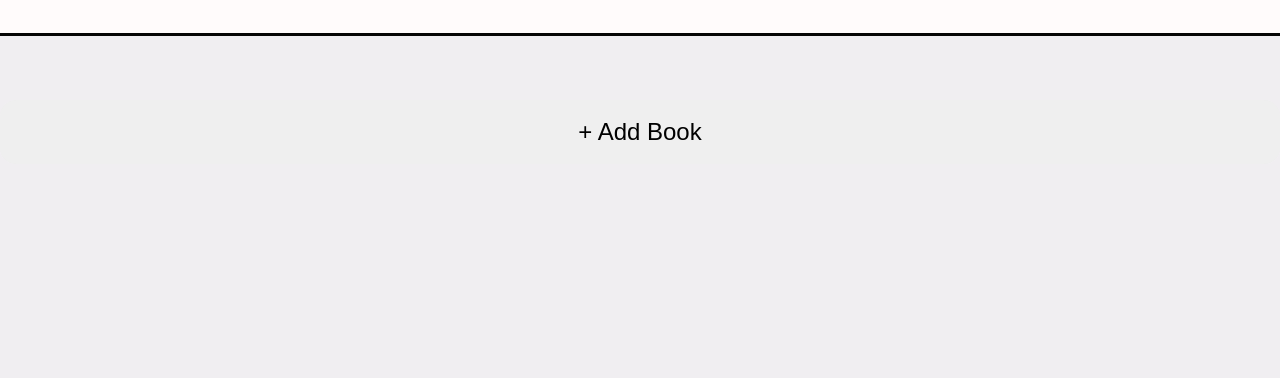
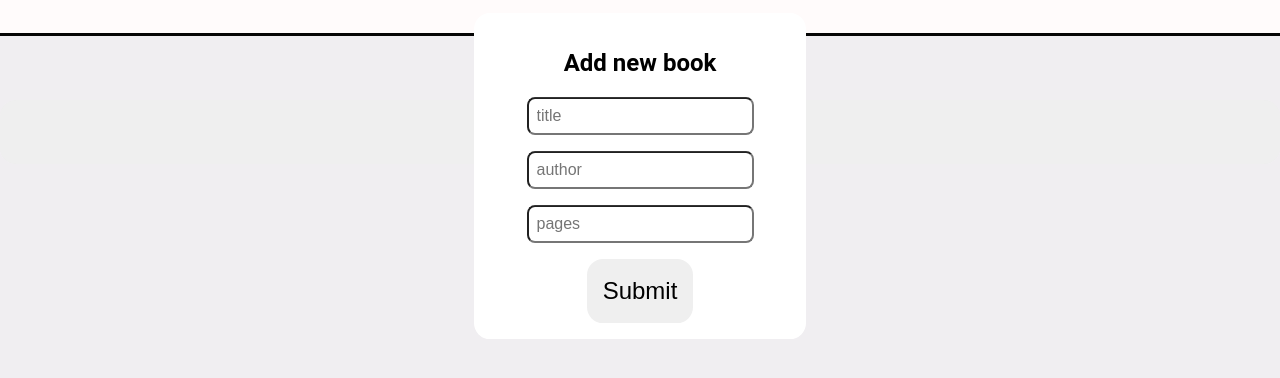
Before and after one commit to wrdowney/library, a plain HTML site: page index.html in a window 1280 px wide. Both pictures are taken after a click on the button "+ Add Book". Shown: the part 104-482 px from the top of the page. Drawn offline with Linux system fonts and the light colour scheme.

Commit message:
AForm for adding books

```diff
--- a/index.html
+++ b/index.html
@@ -5,6 +5,7 @@
     <meta http-equiv="X-UA-Compatible" content="IE=edge">
     <meta name="viewport" content="width=device-width, initial-scale=1.0">
     <link rel="stylesheet" href="style.css">
+    <script src="script.js" defer></script>
     <title>Document</title>
 </head>
 <body>
@@ -12,6 +13,15 @@
         <h1 class="title">library</h1>
         <button class="btn" id="log-in">Log In</button>
     </header>
+    <div class="form-popup">
+        <h2>Add new book</h2>
+        <form id="add-form" action="" method="get">
+            <input class="txt-input" id="book-title" type="text" placeholder="title" required>
+            <input class="txt-input" id="book-author" type="text" placeholder="author" required>
+            <input class="txt-input" id="book-pages" type="number" placeholder="pages" required>
+            <button class="btn" type="submit" name="submit-btn" value="Submit">Submit</button>
+        </form>
+    </div>
     <div class="book-container">
 
     </div>
--- a/script.js
+++ b/script.js
@@ -1,4 +1,13 @@
 let myLibrary = [];
+
+let form = document.querySelector(".form-popup");
+
+
+
+let addButton = document.getElementById('add-btn');
+addButton.addEventListener("click", () => {
+    form.style.display = 'block';
+})
 
 function Book(title, datePublished) {
     this.title = title;
@@ -8,3 +17,7 @@ function Book(title, datePublished) {
 function addBookToLibrary(book) {
     myLibrary.push(book);
 }
+
+function displayLibrary(library) {
+
+}
--- a/style.css
+++ b/style.css
@@ -45,3 +45,32 @@ body {
     transform: scale(1.2);
     cursor: pointer;
 }
+
+#add-form {
+    display: flex;
+    flex-direction: column;
+    align-items: center;
+    text-align: center;
+    gap: 1rem;
+}
+
+.form-popup {
+    position: fixed;
+    display: none;
+    z-index: 1;
+    top: 35%;
+    left: 50%;
+    width: 300px;
+    padding: 1rem;
+    border-radius: 1rem;
+    background-color: rgb(255, 255, 255);
+    text-align: center;
+    transform: translate(-50%, -50%) scale(1);
+    transition: 0.2s ease-in-out;
+}
+
+.txt-input {
+    font-size: 1rem;
+    padding: .5rem;
+    border-radius: .5rem;
+}
```
